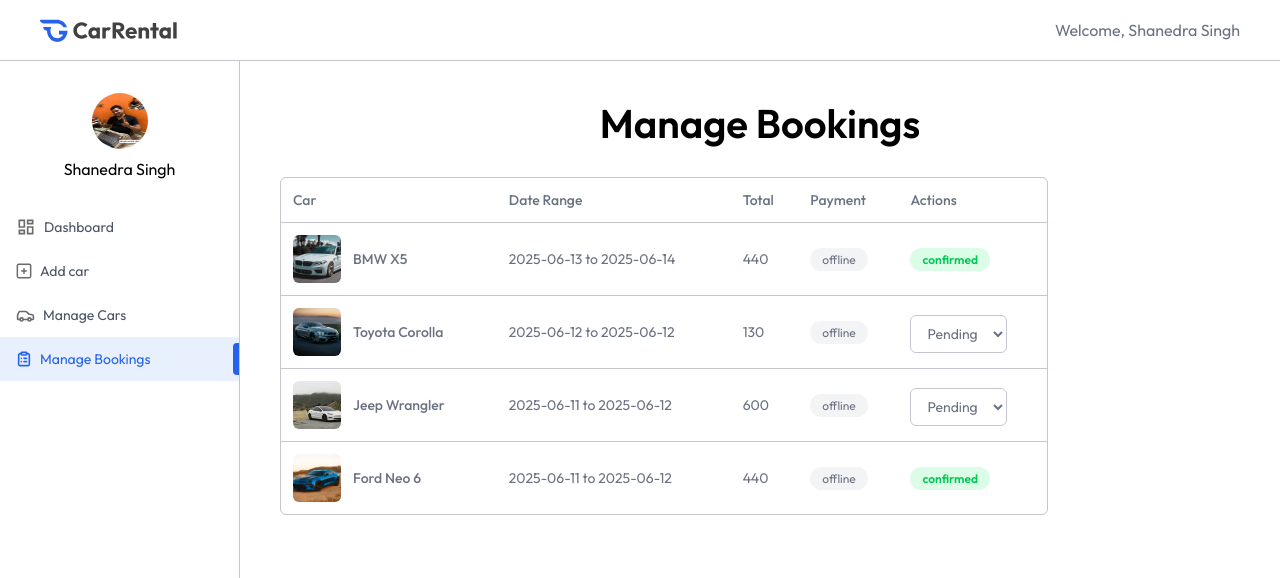
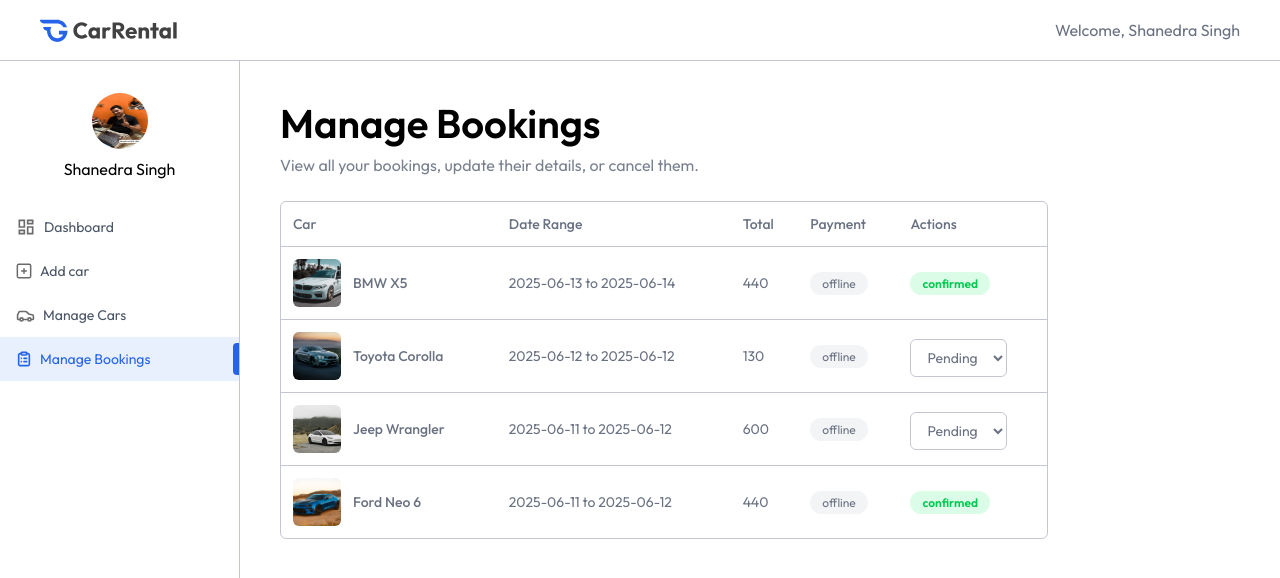
Before and after one commit to kamalstores/Vechile, a React (Vite) app in the folder client/: page /owner/manage-bookings in a window 1280 px wide. Shown: the top 578 px of the page. Built offline with nearby package versions, Linux system fonts and the light colour scheme.

Commit message:
fix frontend issue in manage booking

```diff
--- a/client/src/pages/owner/ManageBookings.jsx
+++ b/client/src/pages/owner/ManageBookings.jsx
@@ -22,7 +22,8 @@
 
         <Title
             title="Manage Bookings"
-            subtitle="View all your bookings, update their details, or cancel them."
+            subTitle="View all your bookings, update their details, or cancel them."
+            align="left"
         />
 
         <div className="max-w-3xl w-full rounded-md overflow-hidden border border-borderColor mt-6">
```
